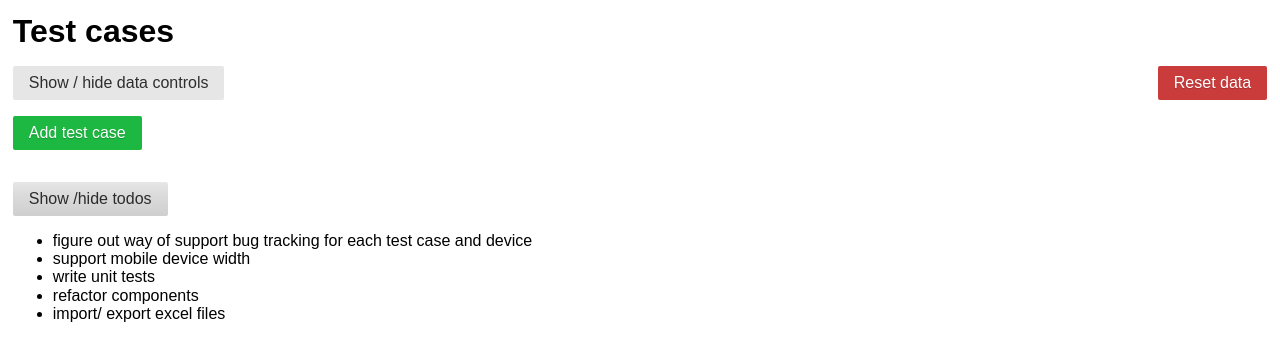
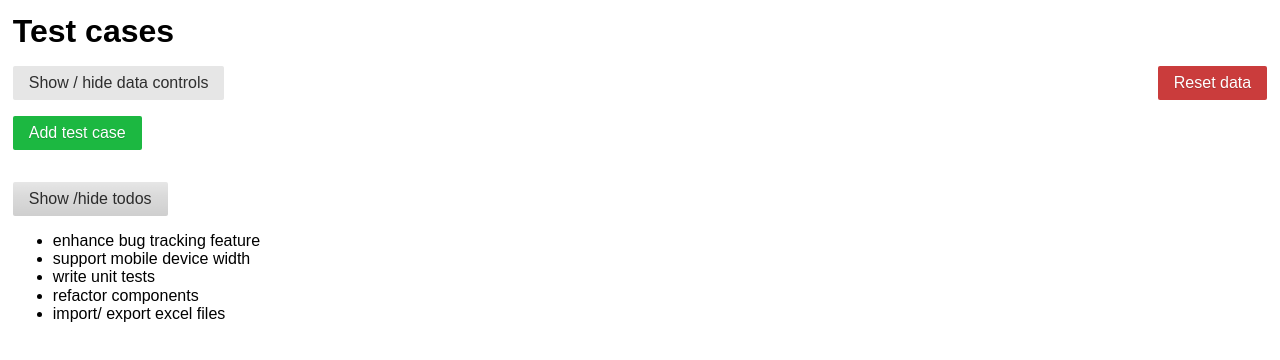
Before and after one commit to liamsain/test-case-tracker, a React (Create React App) app: page / in a window 1280 px wide. Both pictures are taken after a click on the button "Show /hide todos". Shown: the top 360 px of the page. Built offline with nearby package versions, Linux system fonts and the light colour scheme.

Commit message:
updated todos

```diff
--- a/src/Components/Todos.jsx
+++ b/src/Components/Todos.jsx
@@ -17,7 +17,7 @@ class Todos extends React.Component {
         {
           this.state.showTodos &&
           <ul>
-            <li>figure out way of support bug tracking for each test case and device</li>
+            <li>enhance bug tracking feature</li>
             <li>support mobile device width</li>
             <li>write unit tests</li>
             <li>refactor components</li>
```
